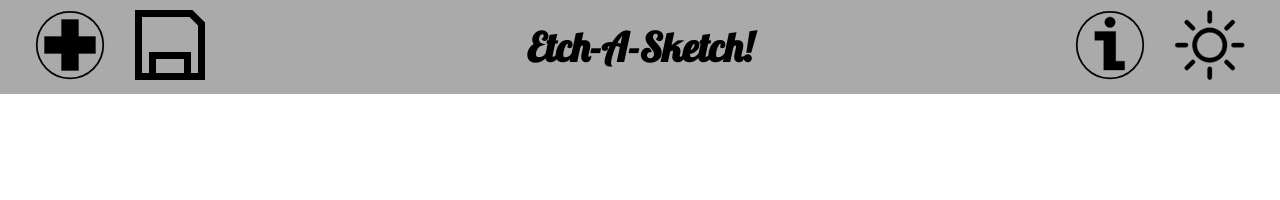
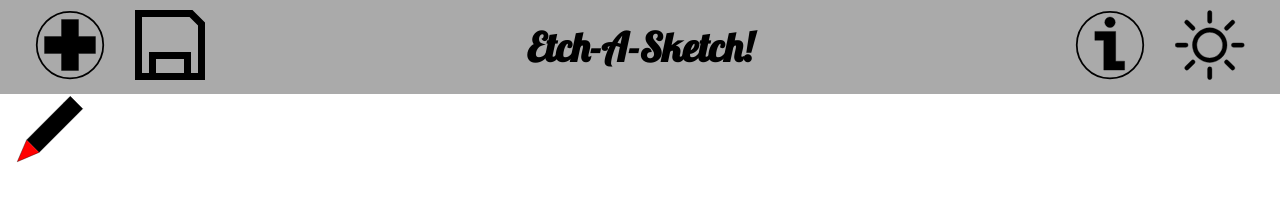
Before and after one commit to kooshkya/Etch-A-Sketch, a plain HTML site: page index.html in a window 1280 px wide. Drawn offline with Linux system fonts and the light colour scheme.

Commit message:
main: add the pen svg to tool list and make tool list flexbox

```diff
--- a/index.html
+++ b/index.html
@@ -71,7 +71,12 @@
     </header>
     <div id="stage">
         <div id="tool-list">
-
+            <div id="pen-tool" class="tool svg-button">
+                <svg viewBox="0 0 200 200" xmlns="http://www.w3.org/2000/svg">
+                    <path d="M157.912 6.45 193.55 42.088 68.817 166.822 33.178 131.183 157.912 6.45M140.093 24.269 175.731 59.907"></path>
+                    <path d="M33.178 131.183 6.45 193.55 68.817 166.822" fill="red"></path>
+                </svg>
+            </div>
         </div>
         <div id="color-list">
 
--- a/style.css
+++ b/style.css
@@ -43,3 +43,8 @@ svg {
 #stage {
     display: flex;
 }
+
+#tool-list {
+    display: flex;
+    flex-direction: column;
+}
```
